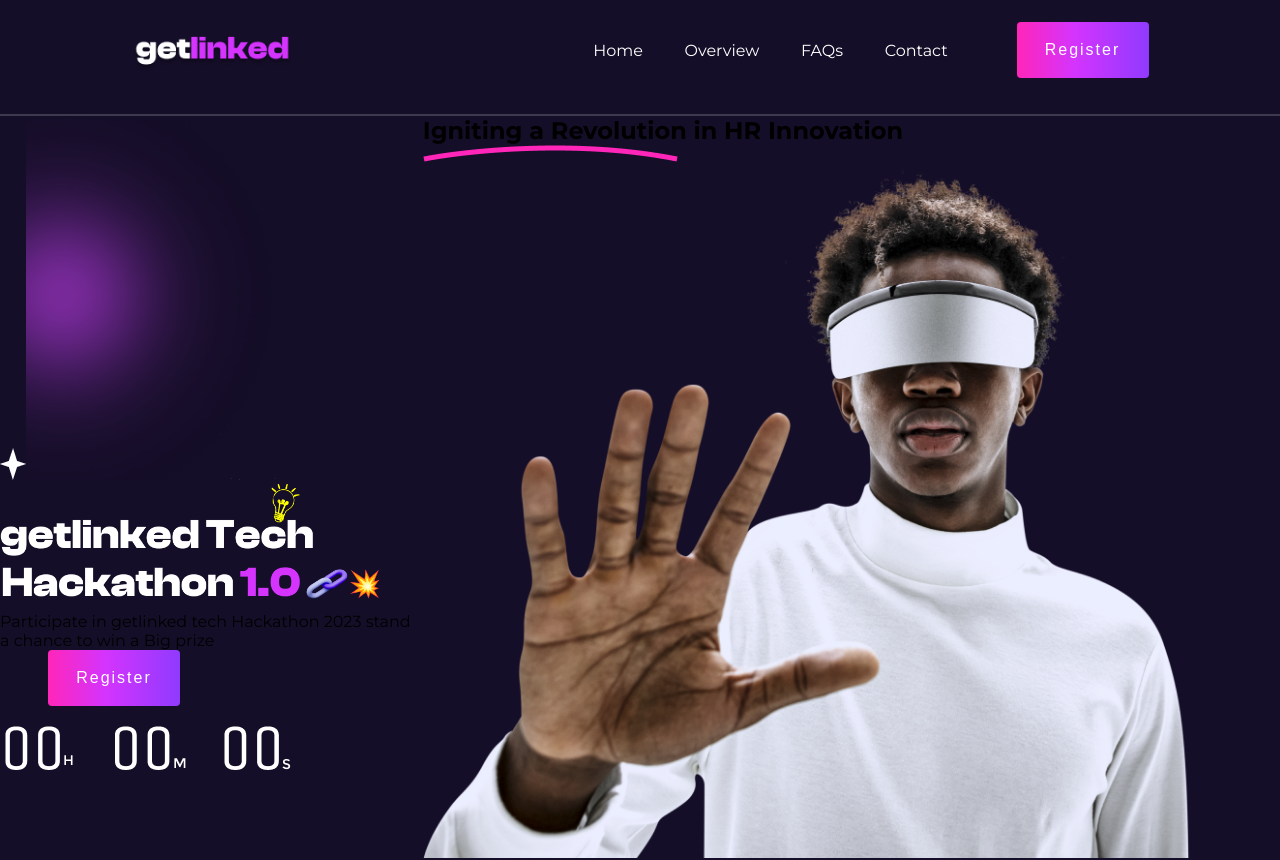
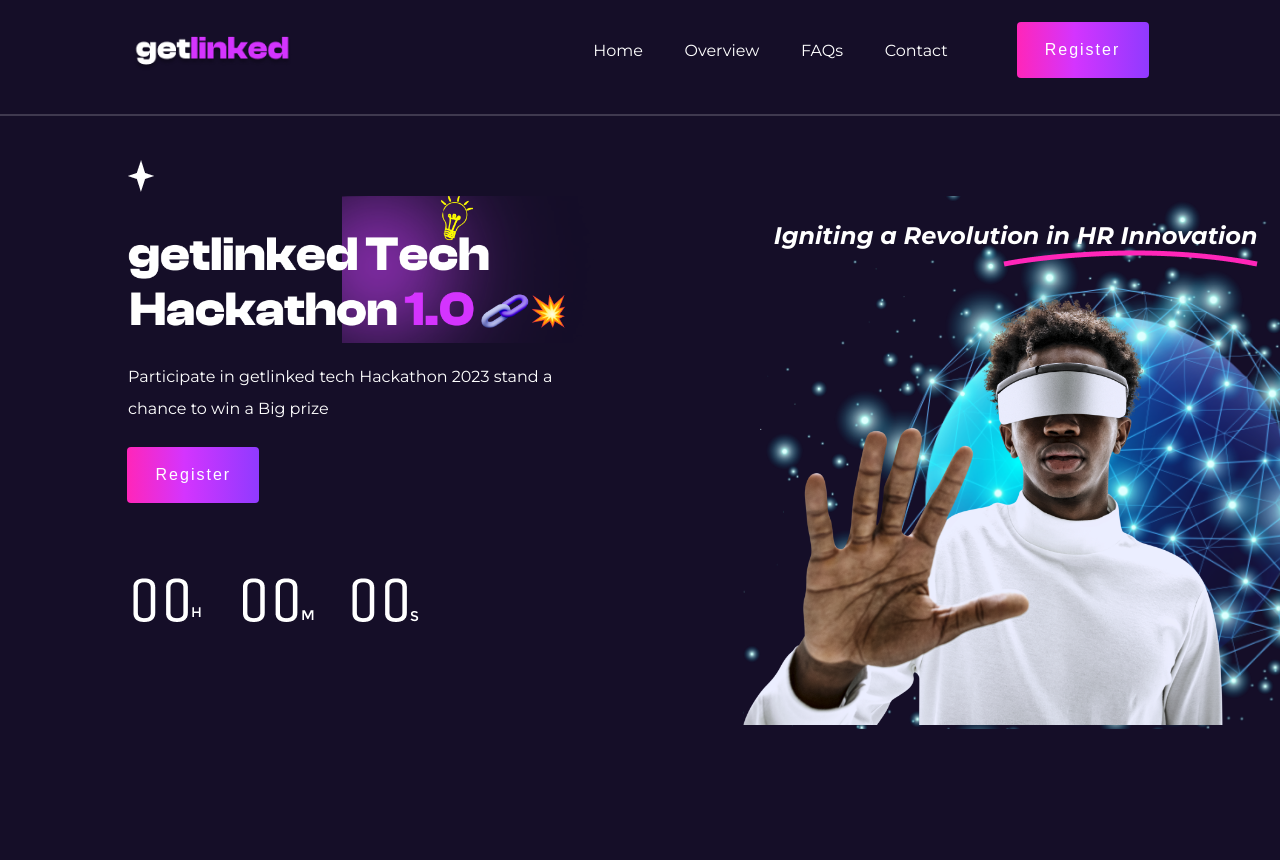
Before and after one commit to EjiroOsiephri/Getlinked-project, a React (Vite) app in the folder vite-project/: page / in a window 1280 px wide. Shown: the top 860 px of the page. After the commit the page ends 800 px from the top, so only its background shows below. Built offline with nearby package versions, Linux system fonts and the light colour scheme.

Commit message:
Finsihed first hero section

```diff
--- a/vite-project/src/components/FirstHero.tsx
+++ b/vite-project/src/components/FirstHero.tsx
@@ -1,8 +1,6 @@
 import Classes from "../sass/FirstHero.module.scss";
 import star from "../assets/star.png";
 import title from "../assets/Title.png";
-import lens from "../assets/Purple-Lens-Flare-PNG (1).png";
-import lens2 from "../assets/Image 1.png";
 import Line from "../assets/Vector 4.png";
 import Countdown from "../assets/Countdown time (1).png";
 import man from "../assets/man-wearing-smart-glasses-touching-virtual-screen 1.png";
@@ -12,16 +10,17 @@ const FirstHero = () => {
     <>
       <main className={Classes["main-firstSection"]}>
         <section className={Classes["firstSection"]}>
-          <img src={star} alt="star" />
-          <img src={lens} className={Classes["lens-img"]} alt="lens" />
+          <div className={Classes["firstSection-img-background"]}>
+            <img className={Classes["star"]} src={star} alt="star" />
+            <img src={title} alt="title" />
+          </div>
           <div className={Classes["img-title-section"]}>
-            <img src={title} alt="title" />
             <p>
               Participate in getlinked tech Hackathon 2023 stand a chance to win
               a Big prize
             </p>
           </div>
-          <div className="btn">
+          <div className={Classes["btn"]}>
             <button>Register</button>
           </div>
           <img src={Countdown} alt="" />
@@ -32,7 +31,6 @@ const FirstHero = () => {
             <img src={Line} alt="" />
           </div>
           <img src={man} alt="man" />
-          <img src={lens2} alt="lens 2" />
         </section>
       </main>
     </>
--- a/vite-project/src/sass/FirstHero.module.scss
+++ b/vite-project/src/sass/FirstHero.module.scss
@@ -1,13 +1,68 @@
 .main-firstSection {
   display: flex;
+  margin-top: 5em;
   justify-content: space-around;
+}
+
+.firstSection-img-background {
+  background-image: url("../assets/Purple-Lens-Flare-PNG.png");
+  background-repeat: no-repeat;
+  border-top-left-radius: 50%;
+  background-position: 100%;
+}
+.star {
+  position: absolute;
+  top: 20%;
+  left: 10%;
 }
 img {
   max-width: 90%;
 }
+.secondSection {
+  background-image: url("../assets/Image\ 1.png");
+}
+.firstSection {
+  margin-left: 10%;
+  margin-right: 10%;
+}
+.img-title-section > p {
+  color: rgba(255, 255, 255, 1);
+  margin: 18px 0;
+  line-height: 2;
+}
+.btn {
+  margin: 1.4rem 0;
+  display: flex;
+  margin-left: -10%;
+  justify-content: start;
+}
+.textsection {
+  display: flex;
+  flex-direction: column;
+  align-items: end;
+  justify-content: end;
+  margin-bottom: 1.5em;
+  margin-top: 1.6rem;
+  margin-right: 1.4rem;
+}
+.firstSection > img {
+  margin-top: 2em;
+  margin-bottom: 2em;
+}
 
-@media screen and (max-width: 678px) {
+.textsection > h1 {
+  font-style: italic;
+  color: rgba(255, 255, 255, 1);
+  margin-left: 1.3rem;
+}
+@media screen and (max-width: 835px) {
   .main-firstSection {
     flex-direction: column;
   }
+  .textsection {
+    align-items: center;
+  }
+  .btn {
+    margin-left: 0;
+  }
 }
```
